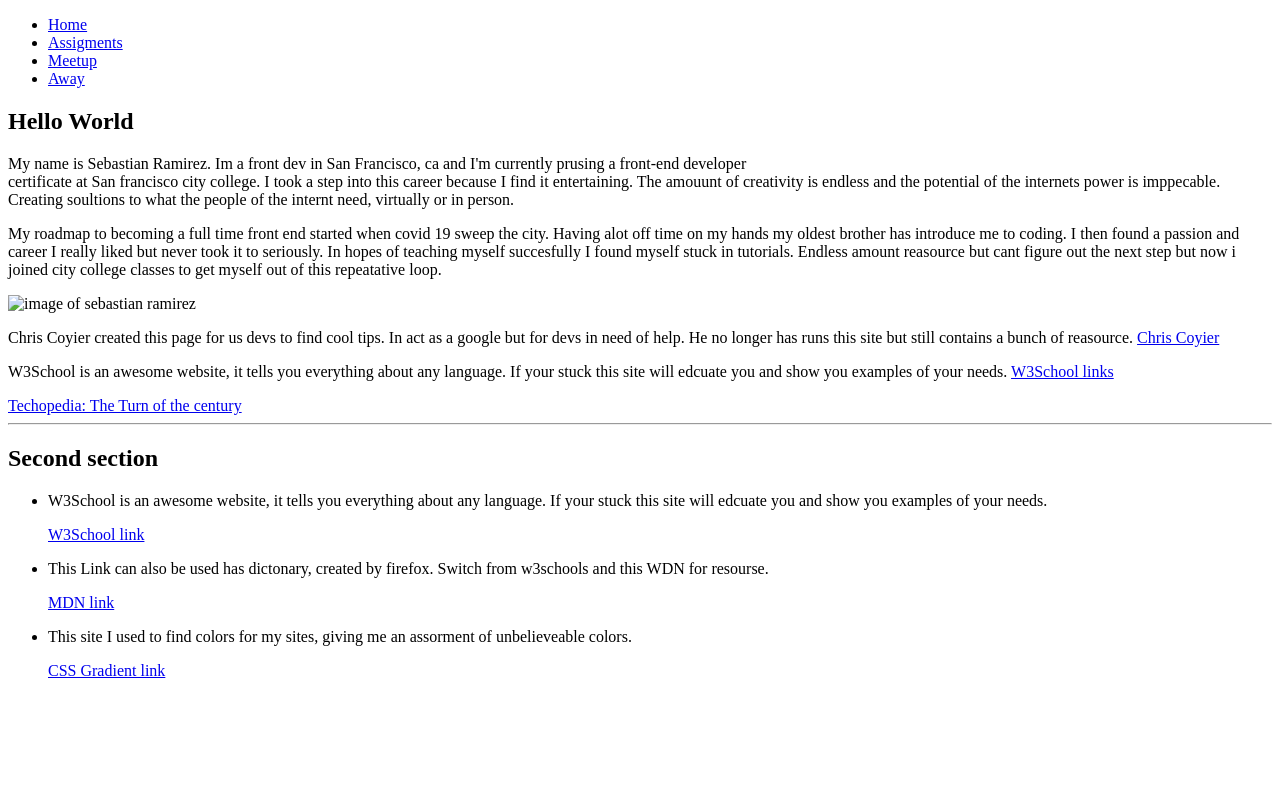
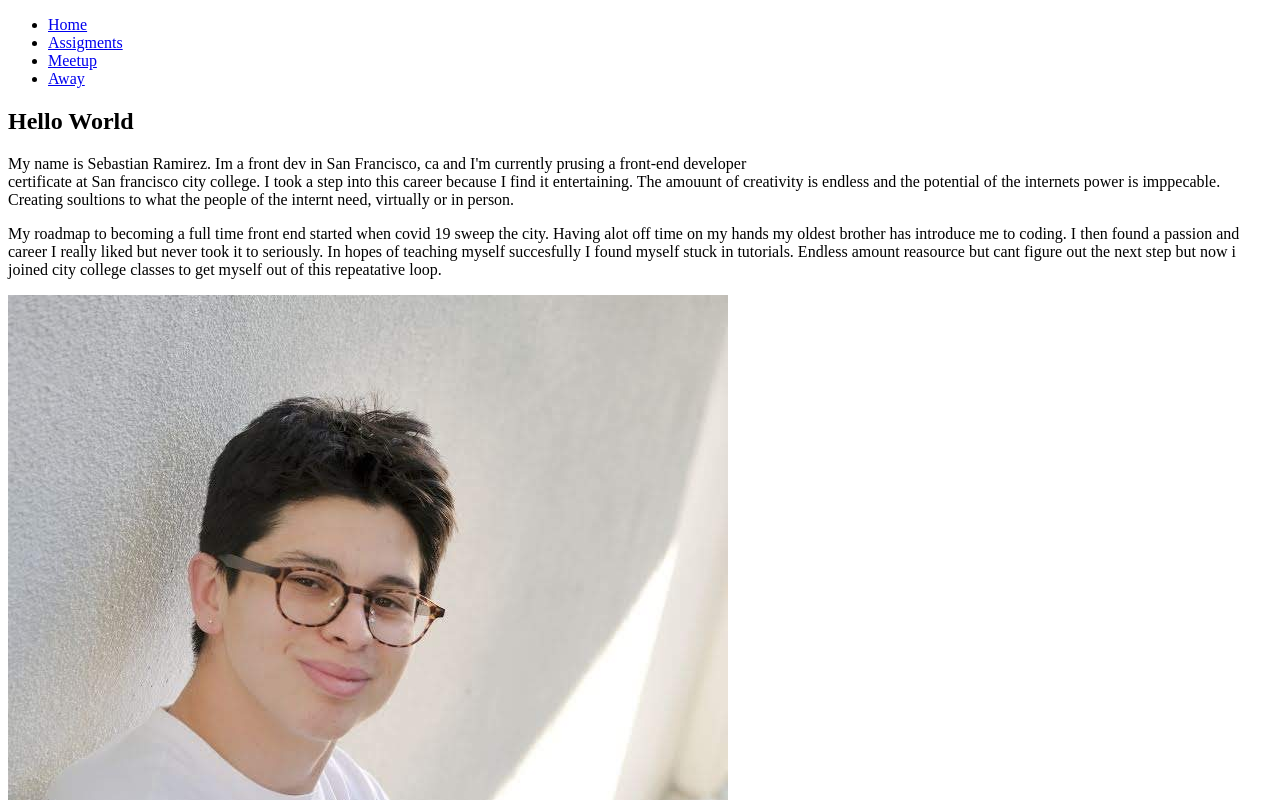
Before and after one commit to sebastianr415/homework1, a plain HTML site: page index.html in a window 1280 px wide. Shown: the top 800 px of the page. Drawn offline with Linux system fonts and the light colour scheme.

Commit message:
edit line 38

```diff
--- a/index.html
+++ b/index.html
@@ -35,7 +35,7 @@
         Endless amount reasource but cant figure out the next step but now i joined city college classes to get myself out of this repeatative loop.
         </p>
 
-        <img src ="img/profile pic.JPG" alt = "image of sebastian ramirez">
+        <img src ="img/profile-pic.JPG" alt = "image of sebastian ramirez">
         <br>
 
         <p>
```
